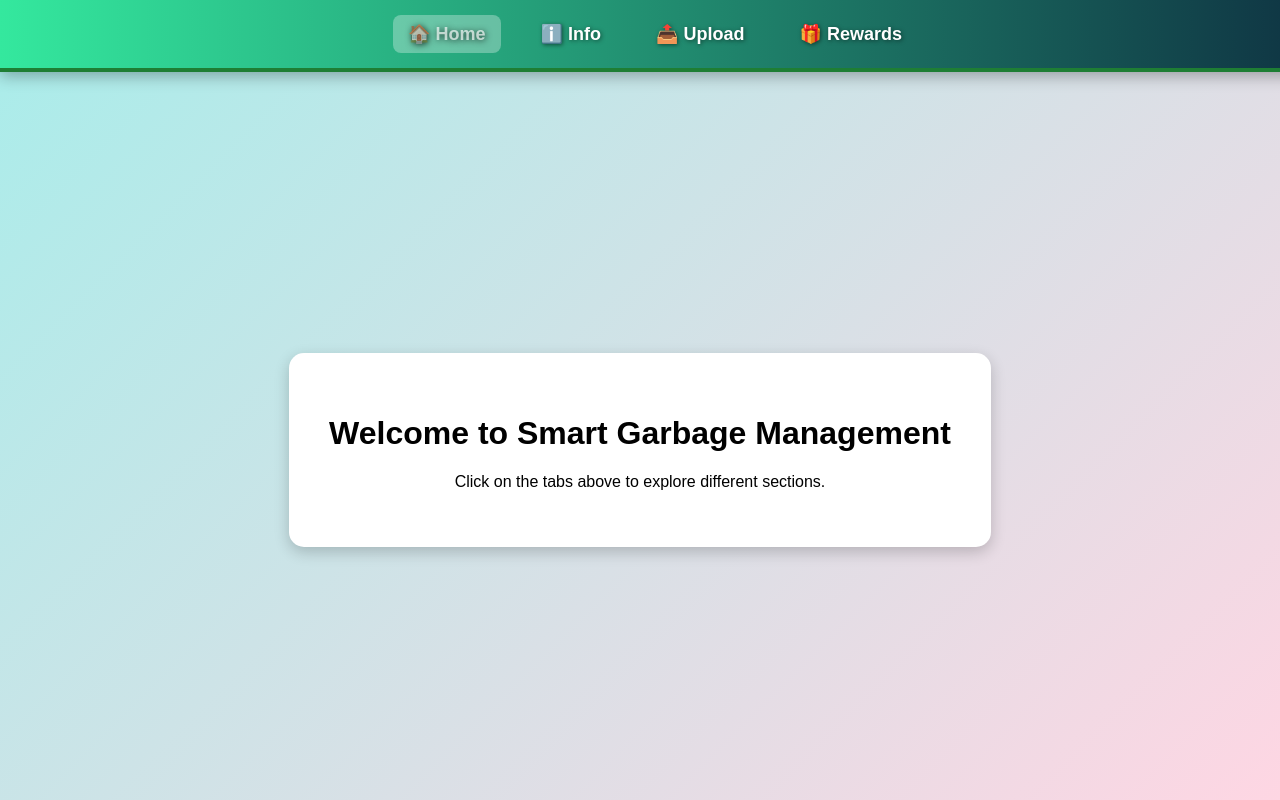
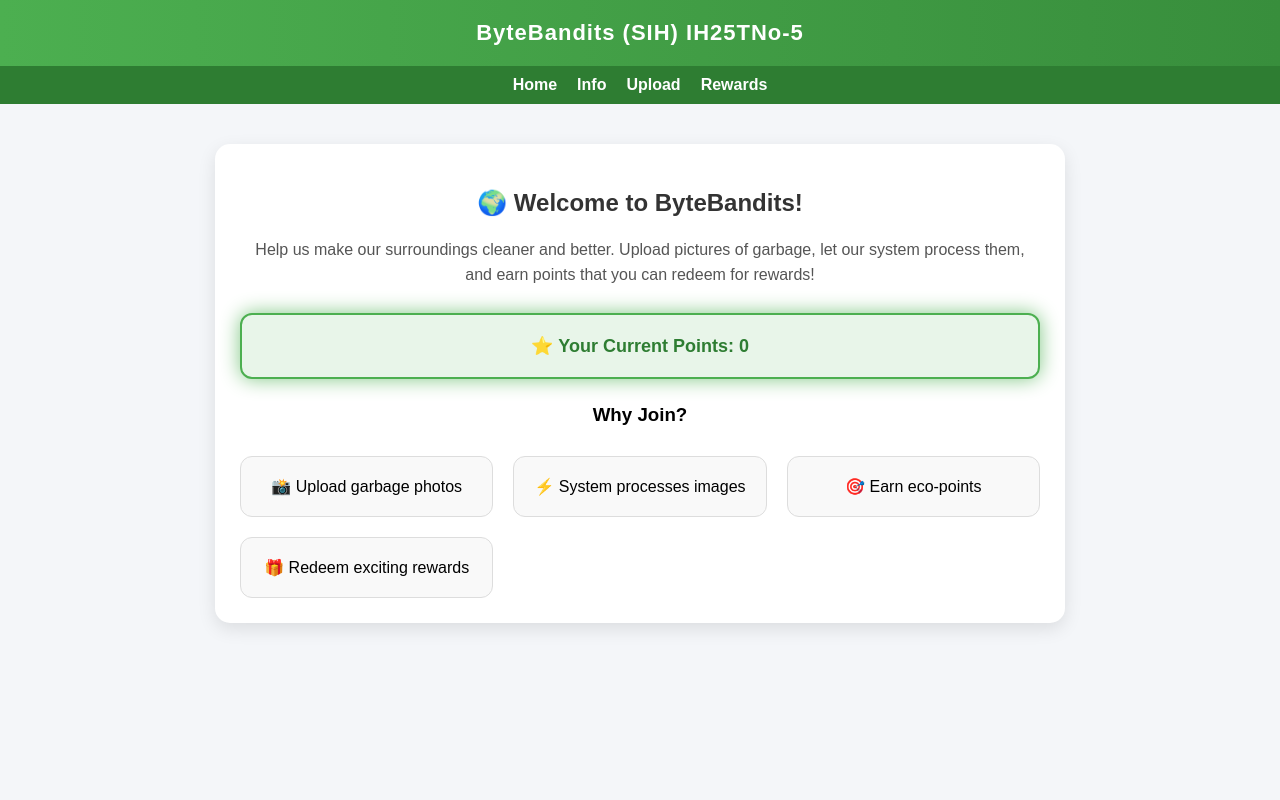
Before and after one commit to PrasanSau0/Byte-bandits-SIH, a plain HTML site: page index.html in a window 1280 px wide. Drawn offline with Linux system fonts and the light colour scheme.

Commit message:
Update index.html

```diff
--- a/index.html
+++ b/index.html
@@ -2,110 +2,154 @@
 <html lang="en">
 <head>
   <meta charset="UTF-8">
-  <title>Garbage Management</title>
+  <meta name="viewport" content="width=device-width, initial-scale=1.0">
+  <title>ByteBandits (SIH) IH25TNo-5 - Home</title>
   <style>
     body {
+      font-family: Arial, sans-serif;
+      background: #f4f6f9;
       margin: 0;
-      font-family: Arial, sans-serif;
-      background: linear-gradient(135deg, #a8edea, #fed6e3);
-      min-height: 100vh;
-      display: flex;
-      flex-direction: column;
-      align-items: center;
-      justify-content: center;
+      padding: 0;
     }
+
+    header {
+      background: linear-gradient(90deg, #4CAF50, #388E3C);
+      color: white;
+      padding: 20px;
+      text-align: center;
+      font-size: 22px;
+      font-weight: bold;
+      letter-spacing: 1px;
+    }
+
     nav {
+      background: #2E7D32;
       display: flex;
       justify-content: center;
-      gap: 25px;
-      background: #28a745;
-      padding: 15px;
-      border-bottom: 4px solid #1e7e34;
-      width: 100%;
-      position: fixed;
-      top: 0;
-      left: 0;
+      gap: 20px;
+      padding: 10px;
     }
+
     nav a {
       color: white;
       text-decoration: none;
+      font-weight: bold;
+      transition: 0.3s;
+    }
+
+    nav a:hover {
+      text-decoration: underline;
+    }
+
+    .container {
+      width: 90%;
+      max-width: 800px;
+      margin: 40px auto;
+      background: white;
+      padding: 25px;
+      border-radius: 15px;
+      box-shadow: 0 6px 18px rgba(0,0,0,0.1);
+      text-align: center;
+      animation: fadeIn 1s ease-in-out;
+    }
+
+    h2 {
+      color: #333;
+    }
+
+    p {
+      color: #555;
+      line-height: 1.6;
+    }
+
+    .points-box {
+      margin: 25px 0;
+      padding: 20px;
+      background: #E8F5E9;
+      border: 2px solid #4CAF50;
+      border-radius: 12px;
       font-size: 18px;
       font-weight: bold;
-      transition: transform 0.2s, color 0.2s;
+      color: #2E7D32;
+      animation: pulse 2s infinite;
     }
-    nav a:hover {
-      color: #ffe066;
-      transform: scale(1.1);
+
+    .features {
+      display: grid;
+      grid-template-columns: repeat(auto-fit, minmax(200px, 1fr));
+      gap: 20px;
+      margin-top: 30px;
     }
-    .content {
-      margin-top: 100px;
-      text-align: center;
-      background: white;
-      padding: 40px;
-      border-radius: 15px;
-      box-shadow: 0 5px 15px rgba(0,0,0,0.2);
+
+    .feature {
+      background: #f9f9f9;
+      padding: 20px;
+      border-radius: 12px;
+      border: 1px solid #ddd;
+      transition: 0.3s;
+    }
+
+    .feature:hover {
+      box-shadow: 0 4px 12px rgba(0,0,0,0.1);
+      transform: translateY(-5px);
+    }
+
+    @keyframes fadeIn {
+      from {opacity: 0; transform: translateY(20px);}
+      to {opacity: 1; transform: translateY(0);}
+    }
+
+    @keyframes pulse {
+      0% { box-shadow: 0 0 5px #4CAF50; }
+      50% { box-shadow: 0 0 20px #81C784; }
+      100% { box-shadow: 0 0 5px #4CAF50; }
     }
   </style>
 </head>
 <body>
 
-<nav>
-  <a href="home.html" class="nav-link active">🏠 Home</a>
-  <a href="info.html" class="nav-link">ℹ️ Info</a>
-  <a href="upload.html" class="nav-link">📤 Upload</a>
-  <a href="rewards.html" class="nav-link">🎁 Rewards</a>
-</nav>
+  <header>
+    ByteBandits (SIH) IH25TNo-5
+  </header>
 
-<style>
-  nav {
-    position: fixed;
-    top: 0;
-    left: 0;
-    width: 100%;
-    display: flex;
-    justify-content: center;
-    gap: 25px;
-    background: linear-gradient(90deg, #34e89e, #0f3443);
-    padding: 15px;
-    box-shadow: 0 4px 15px rgba(0,0,0,0.3);
-    z-index: 10;
-    animation: slideDownNav 1s ease-out forwards;
-  }
+  <nav>
+    <a href="index.html">Home</a>
+    <a href="info.html">Info</a>
+    <a href="upload.html">Upload</a>
+    <a href="rewards.html">Rewards</a>
+  </nav>
 
-  .nav-link {
-    color: white;
-    text-decoration: none;
-    font-weight: bold;
-    font-size: 18px;
-    padding: 8px 15px;
-    border-radius: 8px;
-    transition: all 0.3s ease;
-    text-shadow: 1px 1px 4px rgba(0,0,0,0.5);
-  }
+  <div class="container">
+    <h2>🌍 Welcome to ByteBandits!</h2>
+    <p>
+      Help us make our surroundings cleaner and better. Upload pictures of garbage,
+      let our system process them, and earn points that you can redeem for rewards!
+    </p>
 
-  .nav-link:hover {
-    background: rgba(255,255,255,0.2);
-    transform: scale(1.1) rotate(2deg);
-    box-shadow: 0 4px 12px rgba(0,0,0,0.3);
-  }
+    <!-- Points Display -->
+    <div class="points-box">
+      ⭐ Your Current Points: <span id="points">0</span>
+    </div>
 
-  .nav-link.active {
-    background: rgba(255,255,255,0.3);
-    color: #fffa;
-    text-shadow: 1px 1px 6px rgba(0,0,0,0.7);
-  }
+    <h3>Why Join?</h3>
+    <div class="features">
+      <div class="feature">📸 Upload garbage photos</div>
+      <div class="feature">⚡ System processes images</div>
+      <div class="feature">🎯 Earn eco-points</div>
+      <div class="feature">🎁 Redeem exciting rewards</div>
+    </div>
+  </div>
 
-  @keyframes slideDownNav {
-    from { top: -80px; }
-    to { top: 0; }
-  }
-</style>
+  <script>
+    // Load points from localStorage
+    function loadPoints() {
+      let points = localStorage.getItem("points") || 0;
+      document.getElementById("points").innerText = points;
+    }
 
-
-  <div class="content">
-    <h1>Welcome to Smart Garbage Management</h1>
-    <p>Click on the tabs above to explore different sections.</p>
-  </div>
+    // Initialize on page load
+    window.onload = loadPoints;
+  </script>
 
 </body>
 </html>
```
